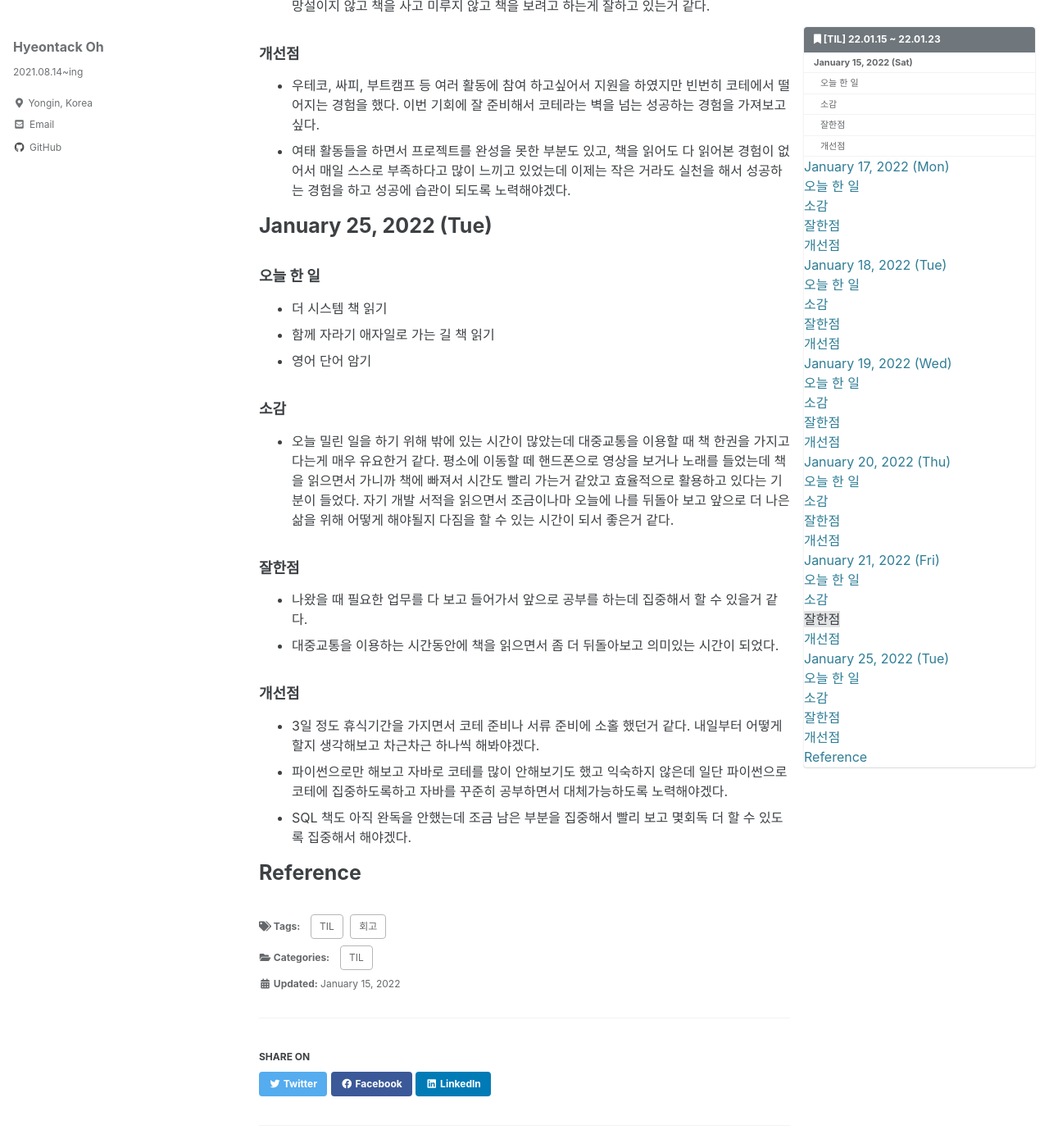
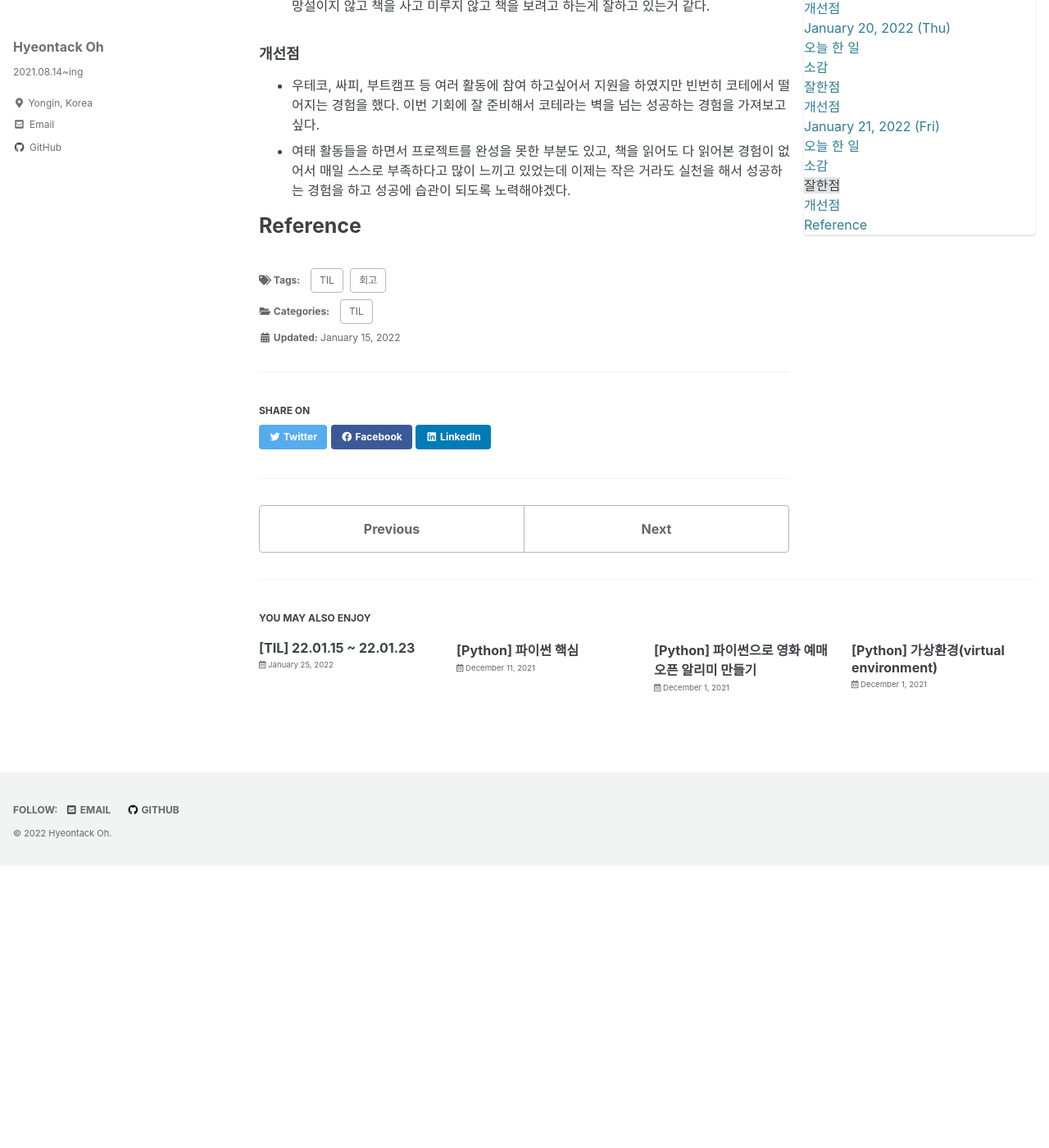
Before and after one commit to hyeontack5/hyeontack5.github.io, a Jekyll site: the page built from _posts/TIL/2022-01-15-[TIL] 22.01.15 ~ 22.01.23.md, in a window 1280 px wide and 1400 px high, scrolled down 4384 px. Shown: the whole window at 82% size. Built offline with Jekyll 4.4.1, drawn with Linux system fonts in a browser that asks for light colours; cached includes are drawn as plain includes; after the commit the page ends 5440 px from its top, so only the background shows below that; part of the change alters nothing that is shown; some of the changed text lies outside the part shown.

Commit message:
Docs: 22.01.26 회고

```diff
--- a/_posts/TIL/2022-01-15-[TIL] 22.01.15 ~ 22.01.23.md
+++ b/_posts/TIL/2022-01-15-[TIL] 22.01.15 ~ 22.01.23.md
@@ -132,25 +132,4 @@ toc_icon: "bookmark"
 - 우테코, 싸피, 부트캠프 등 여러 활동에 참여 하고싶어서 지원을 하였지만 빈번히 코테에서 떨어지는 경험을 했다. 이번 기회에 잘 준비해서 코테라는 벽을 넘는 성공하는 경험을 가져보고 싶다.
 - 여태 활동들을 하면서 프로젝트를 완성을 못한 부분도 있고, 책을 읽어도 다 읽어본 경험이 없어서 매일 스스로 부족하다고 많이 느끼고 있었는데 이제는 작은 거라도 실천을 해서 성공하는 경험을 하고 성공에 습관이 되도록 노력해야겠다.
 
-# January 25, 2022 (Tue)
-
-### 오늘 한 일
-- 더 시스템 책 읽기
-- 함께 자라기 애자일로 가는 길 책 읽기
-- 영어 단어 암기
-
-### 소감
-- 오늘 밀린 일을 하기 위해 밖에 있는 시간이 많았는데 대중교통을 이용할 때 책 한권을 가지고 다는게 매우 유요한거 같다.
-평소에 이동할 떼 핸드폰으로 영상을 보거나 노래를 들었는데 책을 읽으면서 가니까 책에 빠져서 시간도 빨리 가는거 같았고 효율적으로 활용하고 있다는 기분이 들었다.
-자기 개발 서적을 읽으면서 조금이나마 오늘에 나를 뒤돌아 보고 앞으로 더 나은 삶을 위해 어떻게 해야될지 다짐을 할 수 있는 시간이 되서 좋은거 같다.
-
-### 잘한점
-- 나왔을 때 필요한 업무를 다 보고 들어가서 앞으로 공부를 하는데 집중해서 할 수 있을거 같다.
-- 대중교통을 이용하는 시간동안에 책을 읽으면서 좀 더 뒤돌아보고 의미있는 시간이 되었다.
-
-### 개선점
-- 3일 정도 휴식기간을 가지면서 코테 준비나 서류 준비에 소홀 했던거 같다. 내일부터 어떻게할지 생각해보고 차근차근 하나씩 해봐야겠다.
-- 파이썬으로만 해보고 자바로 코테를 많이 안해보기도 했고 익숙하지 않은데 일단 파이썬으로 코테에 집중하도록하고 자바를 꾸준히 공부하면서 대체가능하도록 노력해야겠다.
-- SQL 책도 아직 완독을 안했는데 조금 남은 부분을 집중해서 빨리 보고 몇회독 더 할 수 있도록 집중해서 해야겠다.
-
 # Reference
--- /dev/null
+++ b/_posts/TIL/2022-01-25-[TIL] 22.01.25 ~ 22.01.30.md
@@ -0,0 +1,59 @@
+---
+title: "[TIL] 22.01.15 ~ 22.01.23"
+excerpt: "<!--more-->"
+categories:
+  - TIL
+tags:
+  - TIL
+  - 회고
+toc: true
+toc_sticky: true
+toc_label: "[TIL] 22.01.15 ~ 22.01.23"
+toc_icon: "bookmark"
+---
+
+# January 25, 2022 (Tue)
+
+### 오늘 한 일
+- 더 시스템 책 읽기
+- 함께 자라기 애자일로 가는 길 책 읽기
+- 영어 단어 암기
+
+### 소감
+- 오늘 밀린 일을 하기 위해 밖에 있는 시간이 많았는데 대중교통을 이용할 때 책 한권을 가지고 다는게 매우 유요한거 같다.
+평소에 이동할 떼 핸드폰으로 영상을 보거나 노래를 들었는데 책을 읽으면서 가니까 책에 빠져서 시간도 빨리 가는거 같았고 효율적으로 활용하고 있다는 기분이 들었다.
+자기 개발 서적을 읽으면서 조금이나마 오늘에 나를 뒤돌아 보고 앞으로 더 나은 삶을 위해 어떻게 해야될지 다짐을 할 수 있는 시간이 되서 좋은거 같다.
+
+### 잘한점
+- 나왔을 때 필요한 업무를 다 보고 들어가서 앞으로 공부를 하는데 집중해서 할 수 있을거 같다.
+- 대중교통을 이용하는 시간동안에 책을 읽으면서 좀 더 뒤돌아보고 의미있는 시간이 되었다.
+
+### 개선점
+- 3일 정도 휴식기간을 가지면서 코테 준비나 서류 준비에 소홀 했던거 같다. 내일부터 어떻게할지 생각해보고 차근차근 하나씩 해봐야겠다.
+- 파이썬으로만 해보고 자바로 코테를 많이 안해보기도 했고 익숙하지 않은데 일단 파이썬으로 코테에 집중하도록하고 자바를 꾸준히 공부하면서 대체가능하도록 노력해야겠다.
+- SQL 책도 아직 완독을 안했는데 조금 남은 부분을 집중해서 빨리 보고 몇회독 더 할 수 있도록 집중해서 해야겠다.
+
+# January 26, 2022 (Wed)
+
+### 오늘 한 일
+- 이것이 코딩 테스트다
+  - 그리디
+- 파이썬 알고리즘 인터뷰
+  - 문자열 조작
+- 오늘부터 개발자 책 읽기
+
+### 소감
+- 하루를 좀 더 소중하게 시간을 활용할 수 있도록 노력해야겠다. 아침에 공부를 시작하면 아직 시간이 많이 남았으니까 좀 있다가 해야지 여기까지만 해야지라는 한계를 정해두고 여유를 부리게 되는데 좀 더 집중력있게 소화할 수 있도록 연습해야겠다.
+- 코딩테스트를 오늘부터 본격적으로 시작하려고 한다. 아직 할것도 많지만 조급해 하지 말고 하나씩 해결하고 복습을 꾸준히 하면서 마지막까지 잘 끌고 가야겠다.
+
+### 잘한점
+- 파이썬 코테 책을 두권을 보면서 빠르게 보면서 지나가서 많은 정보를 얻을 수 있었다.
+- 웹을 지탱하는 기술 책을 한번 쯤은 읽으면 좋다고 했는데 절판되서 도서관에 가서 직접 빌려왔다.
+
+### 개선점
+- 아침 일찍일어나서 정비를 하고 앉아서 집중하는 시간을 늘려야겠다.
+- 매일 관심있는 뉴스를 읽도록 노력해야겠다.
+- 운동을 하기로 했는데 춥다는 이유로 오늘 운동을 못했던거 같다. 내일은 꼭 한 시간이라도 시간을 내서 줄넘기나 스트레칭 운동을 해야겠다.
+- 더 치열하고 간절하게 공부해야겠다.
+
+# Reference
```
